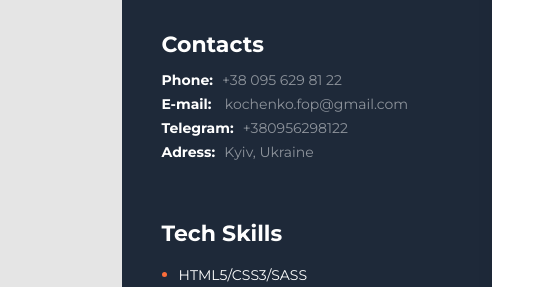
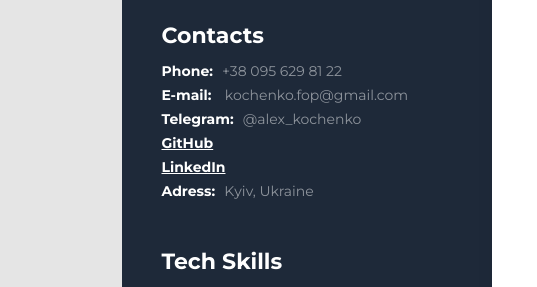
Before and after one commit to OleksandrKochenko/CV, a plain HTML site: page index.html in a window 1280 px wide. Shown: the part 410-697 px from the top of the page, 0-537 px from the left. Drawn offline with Linux system fonts and the light colour scheme; some packages are replaced by stand-ins of ours; a script that the page names is missing.

Commit message:
edited contacts

```diff
--- a/index.html
+++ b/index.html
@@ -198,7 +198,25 @@
             </p>
             <p>
               <span class="contacts-text">Telegram:</span>
-              <span class="contacts-details">+380956298122</span>
+              <a href="https://t.me/alex_kochenko" class="contacts-details"
+                >@alex_kochenko</a
+              >
+            </p>
+            <p>
+              <a
+                class="contacts-text"
+                href="https://github.com/OleksandrKochenko"
+                target="_blank"
+                >GitHub</a
+              >
+            </p>
+            <p>
+              <a
+                class="contacts-text"
+                href="https://www.linkedin.com/in/oleksandr-kochenko"
+                target="_blank"
+                >LinkedIn</a
+              >
             </p>
             <p>
               <span class="contacts-text">Adress:</span>
--- a/styles/styles.css
+++ b/styles/styles.css
@@ -185,6 +185,7 @@ b {
   font-size: 14px;
   line-height: 24px;
   margin-right: 5px;
+  color: #ffffff;
 }
 .contacts-details {
   font-style: normal;
```
